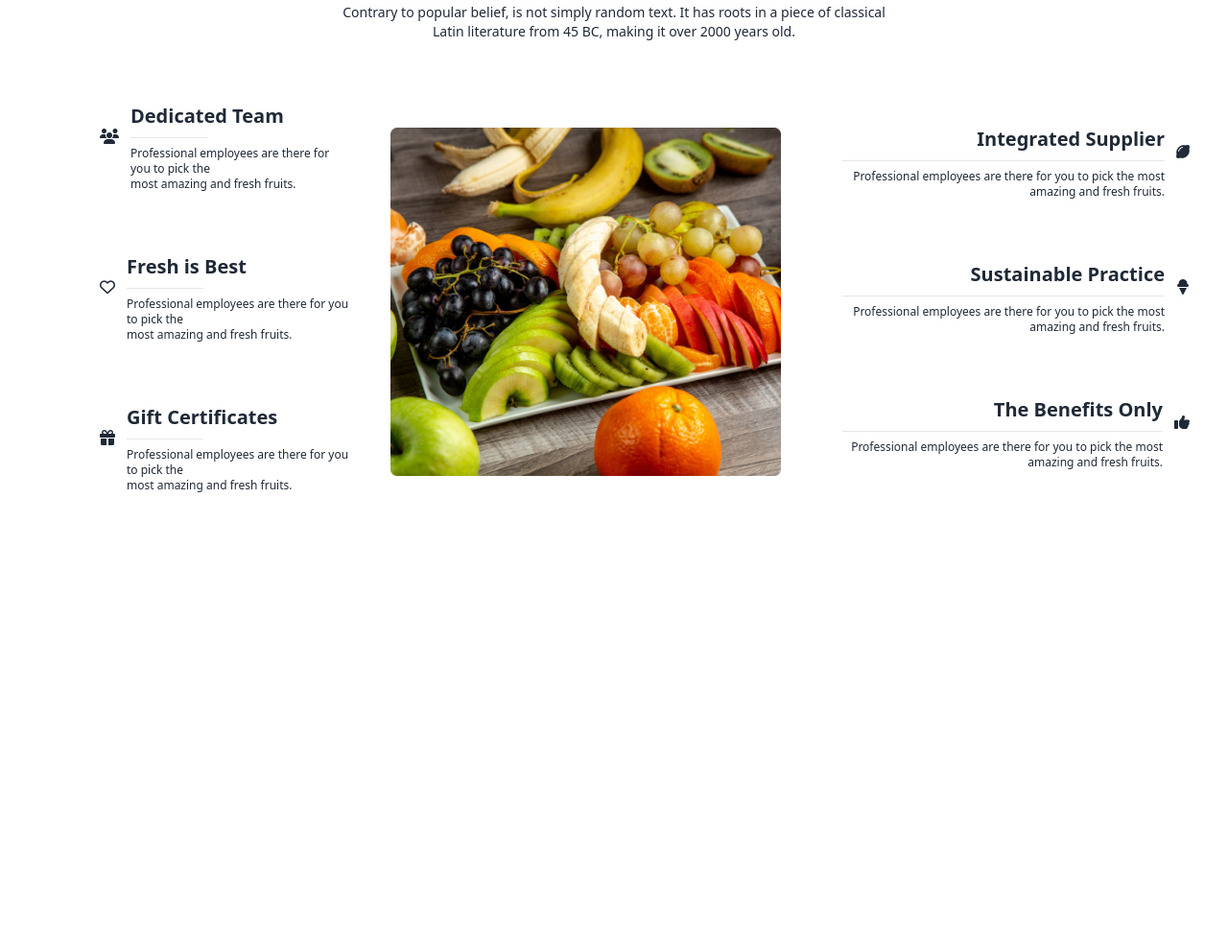
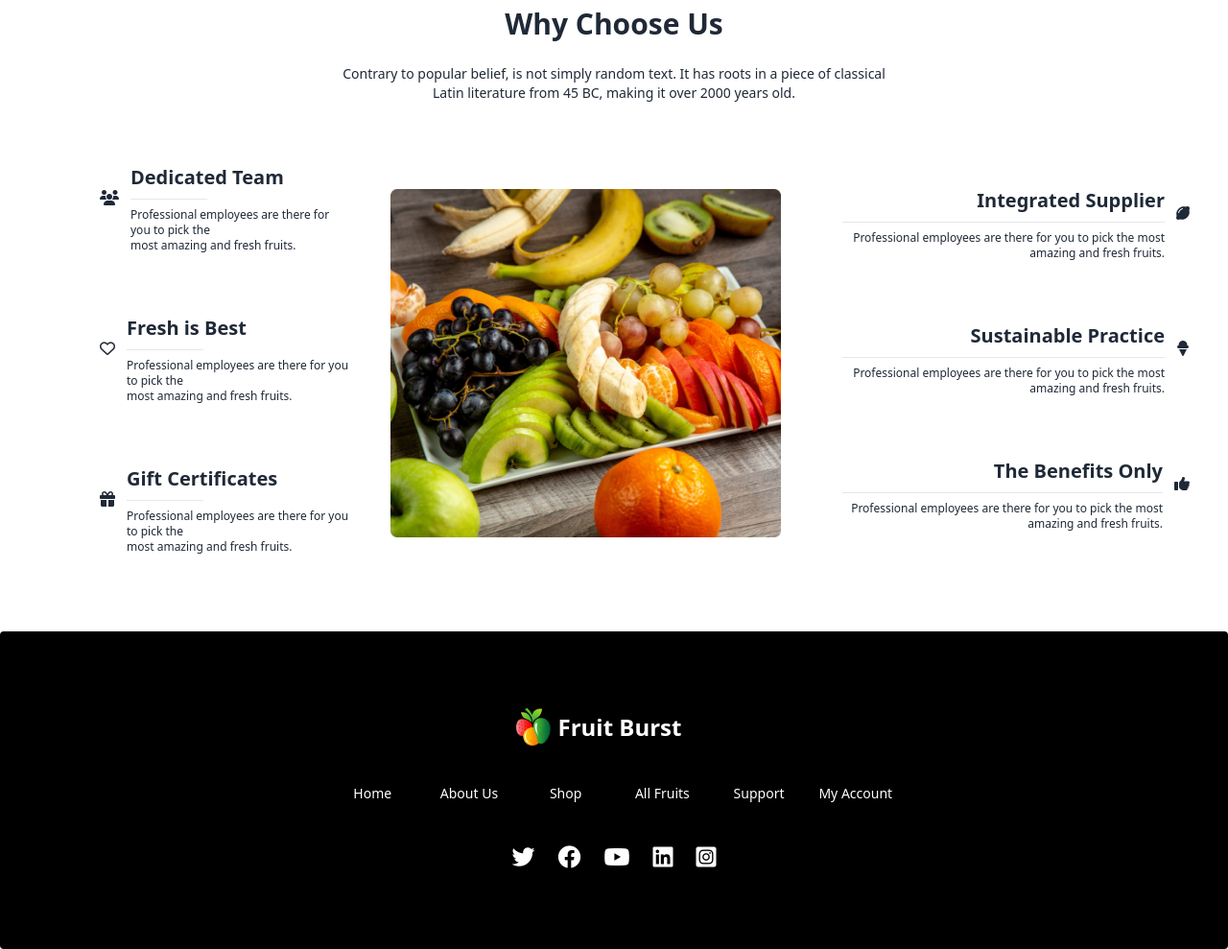
Before and after one commit to Neaz-mq/fruit-brust-website, a plain HTML site: page index.html in a window 1280 px wide. Shown: the part 2329-3318 px from the top of the page at 96% size. Before the commit the page ends 2883 px from the top, so only its background shows below. Drawn offline with nearby package versions, Linux system fonts and the light colour scheme; files whose address does not match are found by name.

Commit message:
added footer

```diff
--- a/index.html
+++ b/index.html
@@ -357,7 +357,7 @@
             </div>
           </div>
         </div>
-        <div class="flex justify-center items-center mt-6 mb-6">
+        <div class="flex justify-center items-center mt-6 mb-12">
           <button class="btn text-white bg-red-400 capitalize">Shop All</button>
         </div>
     </section>
@@ -444,7 +444,7 @@
 
     <!-- Why Choose Us -->
 
-    <section class="my-10 mx-10">
+    <section class="my-20 mx-10">
 
       <div class="text-center">
 
@@ -608,6 +608,57 @@
   </main>
 
   <footer>
+    <footer class="footer footer-center pt-30 pb-20 mt-30 bg-black  text-base-content rounded">
+      <div class="flex justify-center items-center gap-2 mr-8 mt-10 pt-10">
+
+        <img class="w-9" src="./images/logo.png" alt="">
+
+        <div>
+          <h2 class="text-white text-2xl font-bold">Fruit Burst</h2>
+        </div>
+      </div>
+
+      <div class="grid  grid-cols-4 lg:grid-cols-6 gap-6 text-white">
+        <a href="#">Home</a>
+        <a href="#">About Us</a>
+        <a href="#">Shop</a>
+        <a href="#">All Fruits</a>
+        <a href="#">Support</a>
+        <a href="#">My Account</a>
+      </div>
+      <div>
+        <div class="grid grid-flow-col gap-6">
+
+          <span>
+            <a href="https://twitter.com/NeazNoman" target="_blank"><i class="fa-brands fa-twitter text-white text-2xl"
+                    ></i></a>
+        </span>
+            <span>
+                <a href="https://www.facebook.com/profile.php?id=100008935244709" target="_blank"> <i
+                        class="fa-brands fa-facebook text-white text-2xl"></i></a>
+            </span>
+
+            <span>
+                <a href="https://www.youtube.com/@ProgrammingHeroCommunity" target="_blank"><i
+                        class="fa-brands fa-youtube text-white text-2xl" ></i></a>
+            </span>
+            <span>
+              <a href="https://www.linkedin.com/in/neaz-morshed/" target="_blank"><i
+                      class="fa-brands fa-linkedin text-white text-2xl" ></i></a>
+          </span>
+            <span>
+                <a href="https://www.instagram.com/neazmorshednoman/?hl=en" target="_blank"><i
+                        class="fa-brands fa-square-instagram text-white text-2xl" ></i></a>
+            </span>
+
+
+
+        </div>
+
+      </div>
+
+    </footer>
+
 
   </footer>
 
```
